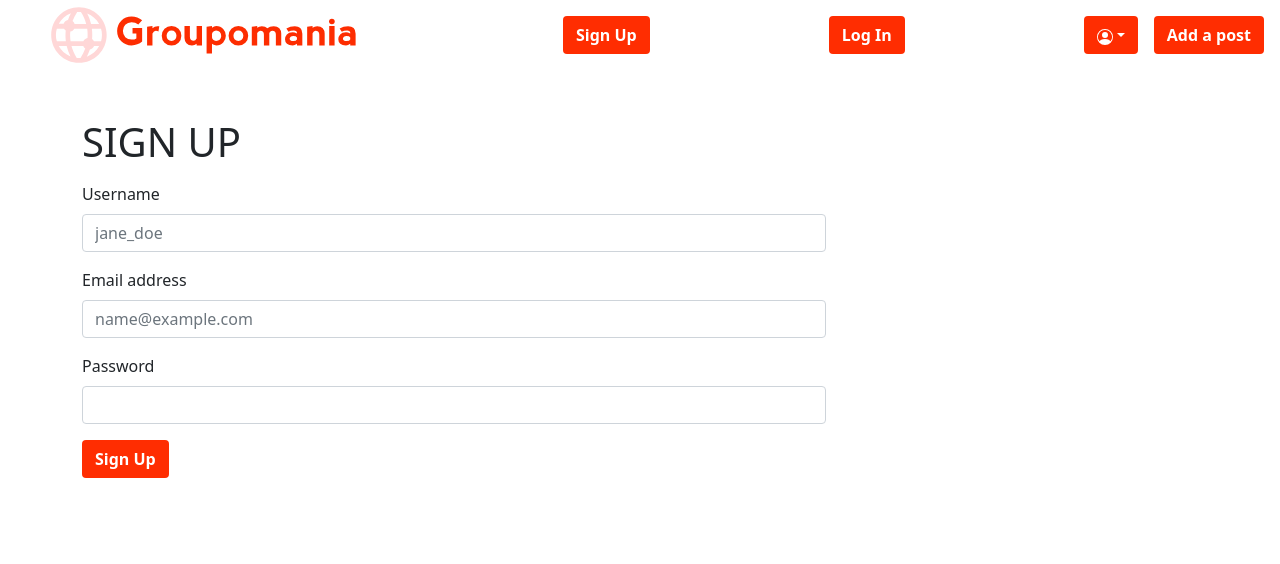
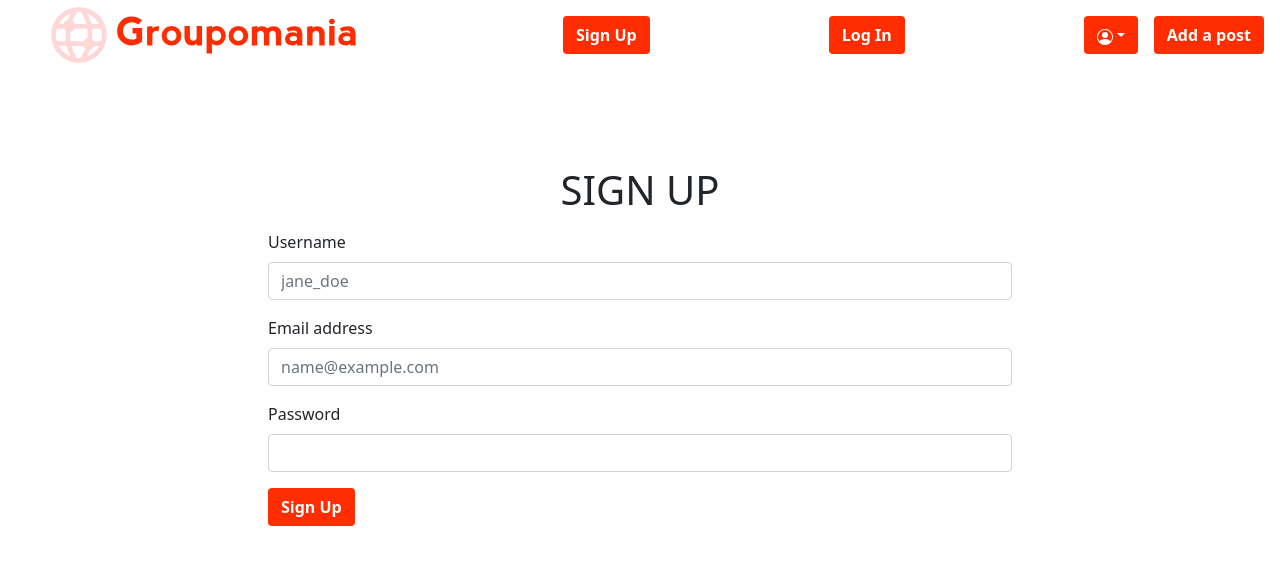
Before and after one commit to tania0808/Groupomania, a React (Create React App) app in the folder front/: page /auth/signup in a window 1280 px wide. Shown: the top 564 px of the page. Built offline with nearby package versions, Linux system fonts and the light colour scheme; a web font is replaced by a local one.

Commit message:
set timeOut when logging and signing in

```diff
--- a/front/src/pages/auth/Login.js
+++ b/front/src/pages/auth/Login.js
@@ -24,8 +24,10 @@ export default function Login() {
       setStatus(response.data.status)
       setToggle(true);
       if(response.data.status) {
-        navigate('/')
-    }
+        setTimeout(() => {
+          navigate('/');
+        }, 1000);
+      }
     })
   }
 
--- a/front/src/pages/auth/SignUp.js
+++ b/front/src/pages/auth/SignUp.js
@@ -18,6 +18,7 @@ export default function SignUp() {
 
     const createUser = async (e) => {
         e.preventDefault()
+
         await axios.post("http://localhost:3000/auth/signup", {
             userName: userName,
             email: email,
@@ -28,18 +29,20 @@ export default function SignUp() {
             setStatus(response.data.status)
             setToggle(true);
             if(response.data.status) {
-                navigate('/')
+                setTimeout(() => {
+                  navigate('/');
+                }, 1000);
             }
         })
     }
 
 
   return (
-    <div>
+    <div className='mb-5'>
         <Header/>
-        <div className="container">
-            <h1 className='mb-3'>SIGN UP</h1>
-            <form action="" method='POST' className='col-md-8' onSubmit={createUser}>
+        <div className="container mt-5">
+            <h1 className='pt-5 mb-3 text-center'>SIGN UP</h1>
+            <form action="" method='POST' className='col-md-8 m-auto' onSubmit={createUser}>
                 <div className="mb-3">
                     <label htmlFor="userName" className="form-label">Username</label>
                     <input required type="text" className="form-control" id="userName" placeholder="jane_doe" onChange={(e) => {setUserName(e.target.value)}}/>
```
